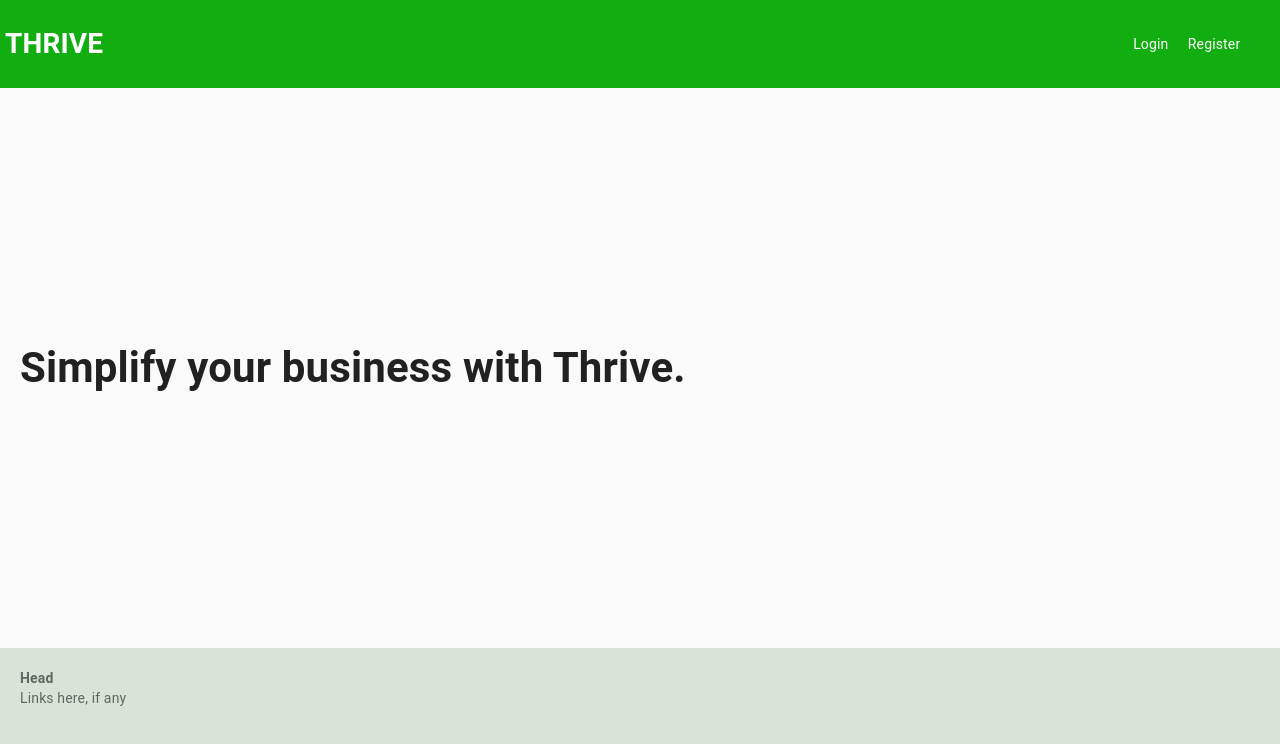
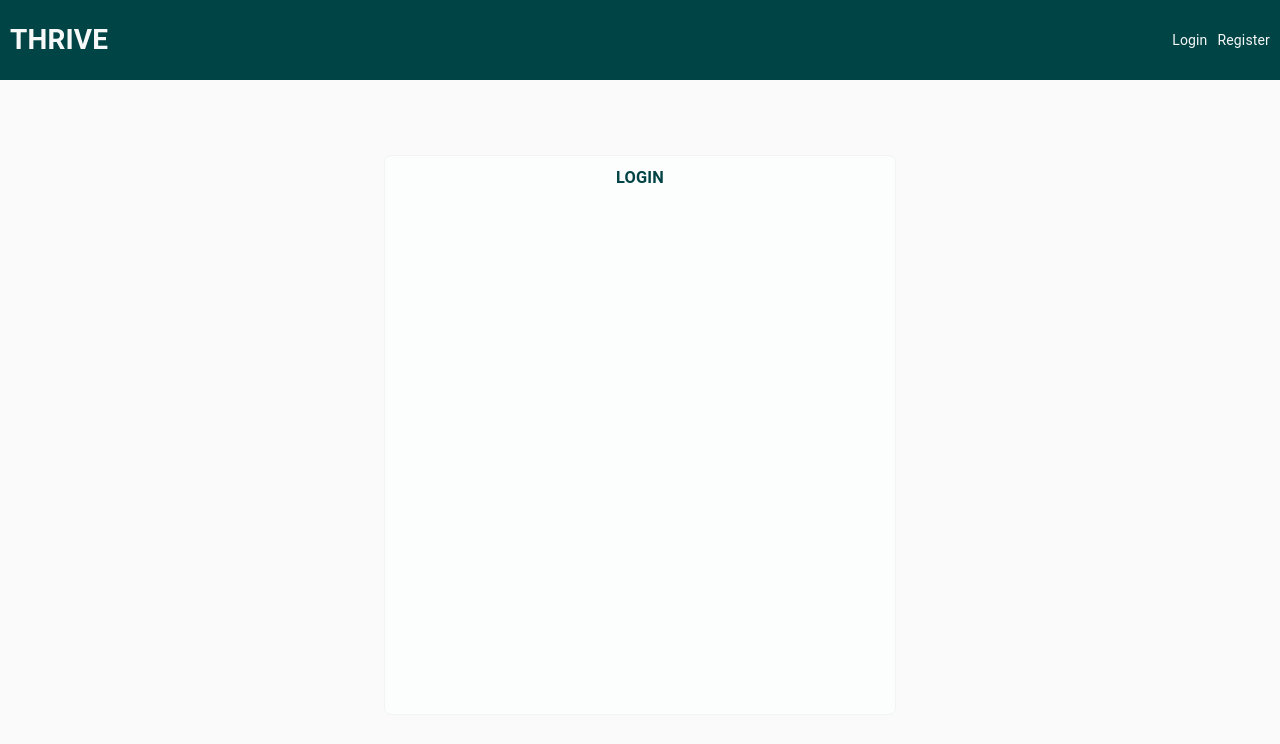
Before and after one commit to snehab-code/thrive-retail-pos-dss-app, a React (Create React App) app in the folder client/: page /login in a window 1280 px wide. Shown: the top 744 px of the page. Built offline with nearby package versions, Linux system fonts and the light colour scheme.

Commit message:
UI/colors

```diff
--- a/client/src/App.css
+++ b/client/src/App.css
@@ -3,35 +3,34 @@ h1 {
 }
 
 .header {
-    background: rgb(17, 173, 17);
+    background: #004445;
     display:flex;
-    color: white;
     justify-content: space-between;
     align-items: center;
     width:100%;
-    height:11vh;
-    padding:5px;
-    padding-right: 10px;
+    height:10vh;
+    padding-left:5px;
 }
 
 .headerLinks {
-    margin-right: 20px;
+    margin-right:5px;
     display: flex;
     justify-content: space-around;
-    width:10%;
 }
 
-.headerLinks a {
-    color: white;
+.header a {
+    color: hsl(200, 10%, 97%);
     text-decoration: none;
     padding:5px;
 }
 
 .home {
     height:70vh;
+    width:100%;
     display: flex;
     justify-content: flex-start;
     align-items: center;
+    color: #2c7873;
 }
 
 .homeMessage {
@@ -42,8 +41,47 @@ h1 {
 }
 
 .footer {
-    background-color: rgb(216, 228, 216);
-    min-height:19vh;
+    background-color: #f1f4f4;
+    min-height:20vh;
+    width:100%;
     padding:20px;
-    color: rgb(98, 104, 97);
+    color: #2c7873;
 }
+
+.appContent {
+    width: 100%;
+    min-height: 90vh;
+    display: flex;
+    flex-direction: column;
+    justify-content: center;
+    align-items: center;
+}
+
+.loginPanel {
+    margin-top:-10px;
+    border: 1px solid #f1f4f4;
+    /* border: 1px solid #6fb98f; */
+    /* border: 2px solid #ffd800; */
+    border-radius: 7px;
+    display:flex;
+    flex-direction: column;
+    align-items: center;
+    /* justify-content: center; */
+    height:70vh;
+    width:40%;
+    min-width:350px;
+    padding:10px;
+    background: #fcfdfd;
+}
+
+.loginPanel h3 {
+    margin:0;
+    margin-bottom:5px;
+    color: #004445;
+}
+
+.loginPanel hr {
+    width:30%;
+    margin:0;
+    padding:0
+}
--- a/client/src/App.js
+++ b/client/src/App.js
@@ -1,10 +1,13 @@
 import React from 'react'
 import CssBaseline from '@material-ui/core/CssBaseline'
-import {BrowserRouter} from 'react-router-dom'
+import {BrowserRouter, Route} from 'react-router-dom'
 import Header from './components/statics/Header'
 import Home from './components/statics/Home'
+
+import Login from './components/User/Login'
+import Register from './components/User/Register'
+
 import './App.css'
-import Footer from './components/statics/Footer'
 
 
 function App() {
@@ -12,8 +15,12 @@ function App() {
     <BrowserRouter>
       <CssBaseline />
       <Header/>
-      <Home />
-      <Footer />
+
+      <div className="appContent">
+      <Route path="/" component={Home} exact/>
+      <Route path="/login" component={Login} />
+      <Route path="/register" component={Register} />
+      </div>
     </BrowserRouter>
   )
 }
--- /dev/null
+++ b/client/src/components/User/Login.js
@@ -0,0 +1,13 @@
+import React from 'react'
+
+function Login() {
+    return (
+      <>
+        <div className="loginPanel">
+            <h3>LOGIN</h3>
+        </div>
+      </>
+    )
+}
+
+export default Login
--- /dev/null
+++ b/client/src/components/User/Register.js
@@ -0,0 +1,11 @@
+import React from 'react'
+
+function Register() {
+    return (
+        <div>
+            Register
+        </div>
+    )
+}
+
+export default Register
--- a/client/src/components/statics/Header.js
+++ b/client/src/components/statics/Header.js
@@ -4,7 +4,7 @@ import { Link } from 'react-router-dom'
 function Header() {
     return (
         <div className="header">
-            <h1>THRIVE</h1>
+            <Link to="/"><h1>THRIVE</h1></Link>
             <div className="headerLinks">
                 <Link to="/login">Login</Link>
                 <Link to="/register">Register</Link>
--- a/client/src/components/statics/Home.js
+++ b/client/src/components/statics/Home.js
@@ -1,12 +1,16 @@
 import React from 'react'
+import Footer from './Footer'
 
 function Home() {
     return (
+        <>
         <div className="home">
             <div className="homeMessage">
             Simplify your business with Thrive.
             </div>
         </div>
+        <Footer />
+        </>
     )
 }
 
```
Also changed, not shown: client/src/components/Admin/BusinessAdd.js (added, +11 -0 lines), client/src/components/Admin/BusinessEdit.js (added, +11 -0 lines), client/src/components/Admin/BusinessForm.js (added, +11 -0 lines), client/src/components/Admin/BusinessLanding.js (added, +11 -0 lines).
